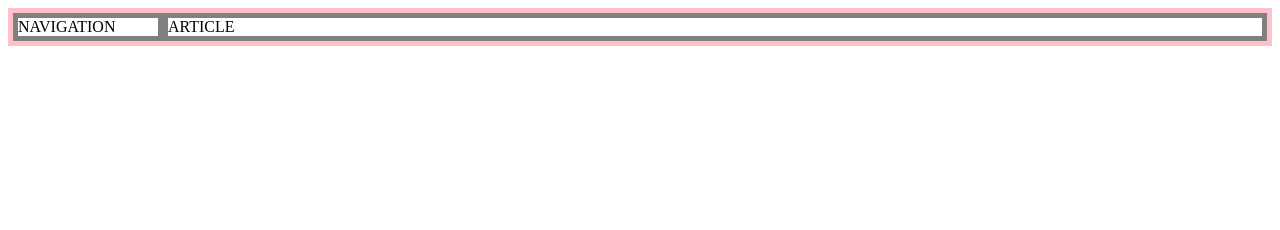
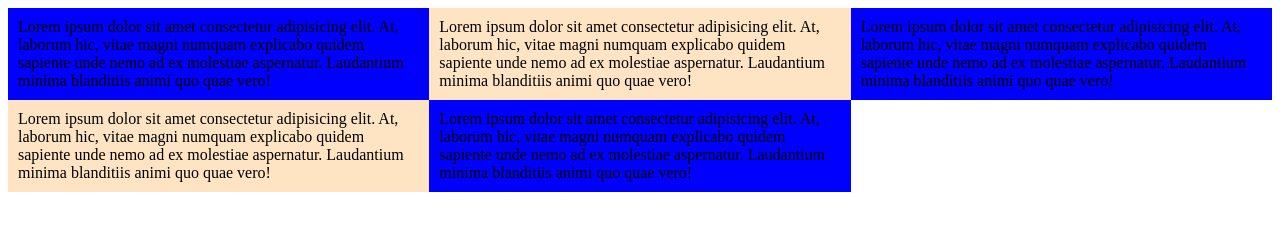
Before and after one commit to KIMDONGEUI/-, a plain HTML site: page grid.html in a window 1280 px wide. Drawn offline with Linux system fonts and the light colour scheme.

Commit message:
Add files via upload

```diff
--- a/grid.html
+++ b/grid.html
@@ -1,21 +1,32 @@
-<html>
+<!DOCTYPE html>
+<html lang="en">
 <head>
-  <meta charset="utf-8">
-<style>
-  #grid{
-    border:5px solid pink;
-    display:grid;
-    grid-template-columns: 150px 1fr;
-  }
-div{
-  border:5px solid gray;
-}
-</style>
+  <meta charset="UTF-8">
+  <meta http-equiv="X-UA-Compatible" content="IE=edge">
+  <meta name="viewport" content="width=device-width, initial-scale=1.0">
+  <title>grid</title>
+  <style>
+    #wrapper{
+      display: grid;
+      grid-template-columns: repeat(3, 1fr);
+      grid-template-rows: 1fr;
+    }
+    .items{
+      padding: 10px;
+      background-color: bisque;
+    }
+    .items:nth-child(odd){
+      background-color: blue;
+    }
+  </style>
 </head>
 <body>
-  <div id="grid">
-  <div>NAVIGATION</div>
-  <div>ARTICLE</div>
-</div>
+  <div id="wrapper">
+    <div class="items">Lorem ipsum dolor sit amet consectetur adipisicing elit. At, laborum hic, vitae magni numquam explicabo quidem sapiente unde nemo ad ex molestiae aspernatur. Laudantium minima blanditiis animi quo quae vero!</div>
+    <div class="items">Lorem ipsum dolor sit amet consectetur adipisicing elit. At, laborum hic, vitae magni numquam explicabo quidem sapiente unde nemo ad ex molestiae aspernatur. Laudantium minima blanditiis animi quo quae vero!</div>
+    <div class="items">Lorem ipsum dolor sit amet consectetur adipisicing elit. At, laborum hic, vitae magni numquam explicabo quidem sapiente unde nemo ad ex molestiae aspernatur. Laudantium minima blanditiis animi quo quae vero!</div>
+    <div class="items">Lorem ipsum dolor sit amet consectetur adipisicing elit. At, laborum hic, vitae magni numquam explicabo quidem sapiente unde nemo ad ex molestiae aspernatur. Laudantium minima blanditiis animi quo quae vero!</div>
+    <div class="items">Lorem ipsum dolor sit amet consectetur adipisicing elit. At, laborum hic, vitae magni numquam explicabo quidem sapiente unde nemo ad ex molestiae aspernatur. Laudantium minima blanditiis animi quo quae vero!</div>
+  </div>
 </body>
 </html>
```
